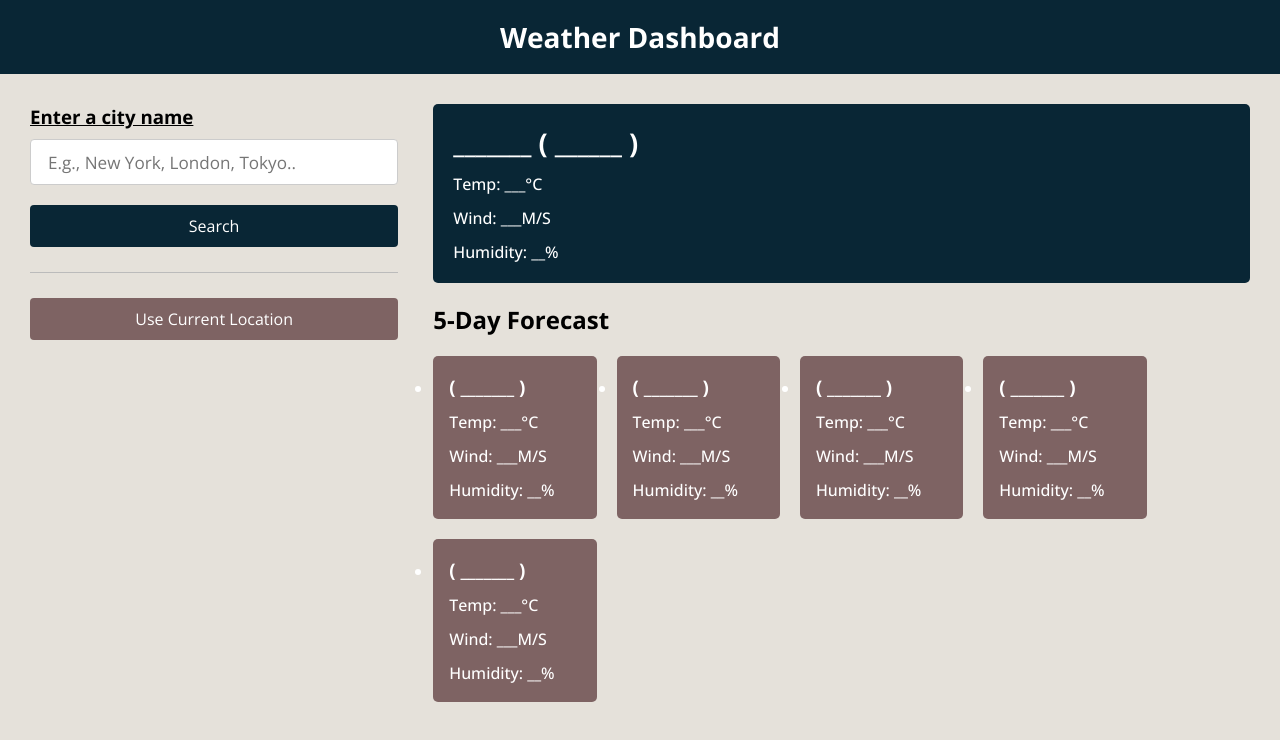
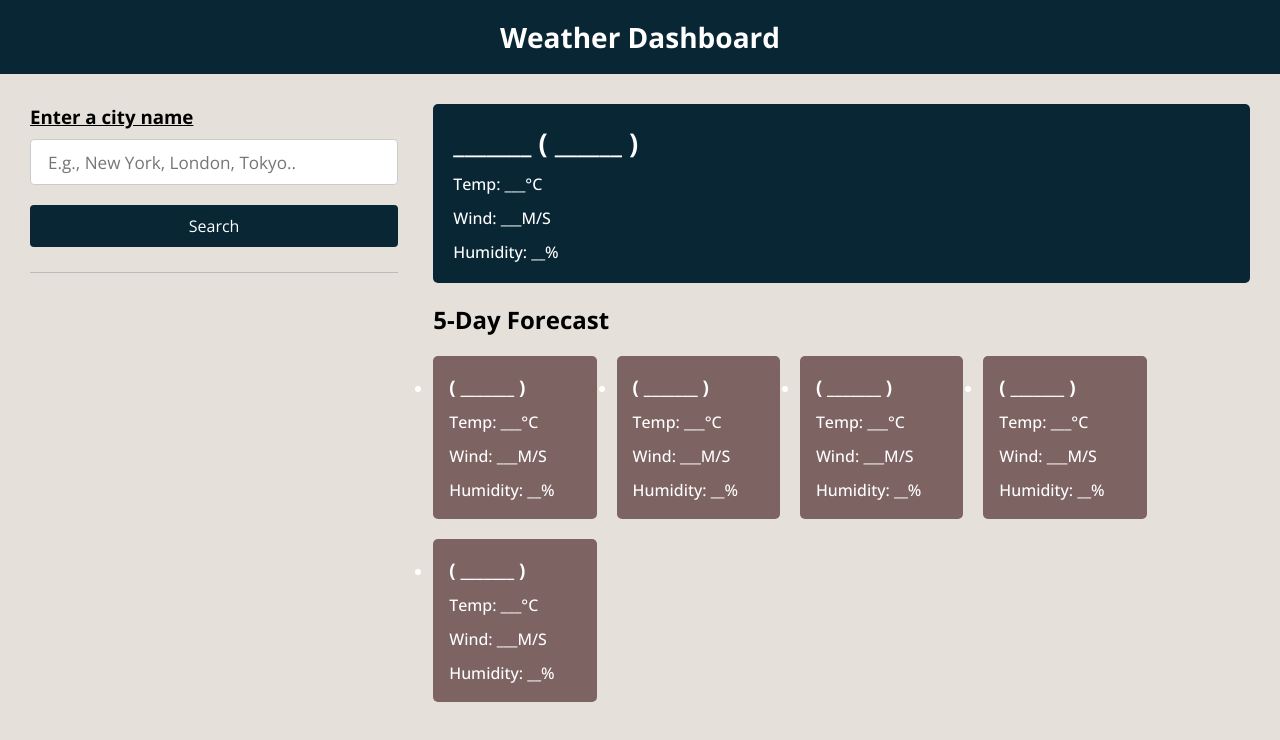
Before and after one commit to KriishChheda/weather-forecast, a plain HTML site: page index.html in a window 1280 px wide. Drawn offline with nearby package versions, Linux system fonts and the light colour scheme.

Commit message:
Made changes

```diff
--- a/index.html
+++ b/index.html
@@ -8,6 +8,7 @@
     <link rel="preconnect" href="https://fonts.googleapis.com">
     <link rel="preconnect" href="https://fonts.gstatic.com" crossorigin>
     <link href="https://fonts.googleapis.com/css2?family=Open+Sans:ital,wght@0,300..800;1,300..800&display=swap" rel="stylesheet">
+</head>
 <body>
     <h1> Weather Dashboard</h1>
     <div class="container">
@@ -18,7 +19,7 @@
             <input class="city-input" type="text" placeholder="E.g., New York, London, Tokyo..">
             <button class="search-btn">Search</button>
             <div class="separator"></div>
-            <button class="location-btn">Use Current Location</button>
+            <!-- <button class="location-btn">Use Current Location</button> -->
      <!-- two buttons will come side by side next to each other however if you put a div after a button it will come below the button  -->
 
         </div>
```
